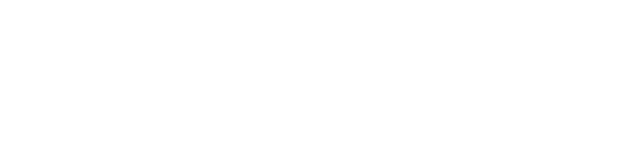
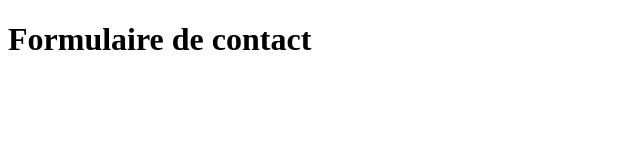
Before and after one commit to VivierCyril/demoGit, a plain HTML site: page contact.html in a window 1280 px wide. Shown: the whole page, without its empty margins (0-640 px from the left). Drawn offline with Linux system fonts and the light colour scheme.

Commit message:
formaulaire

```diff
--- a/contact.html
+++ b/contact.html
@@ -6,6 +6,6 @@
     <title>Contact</title>
 </head>
 <body>
-
+    <h1>Formulaire de contact</h1>
 </body>
 </html>
```
